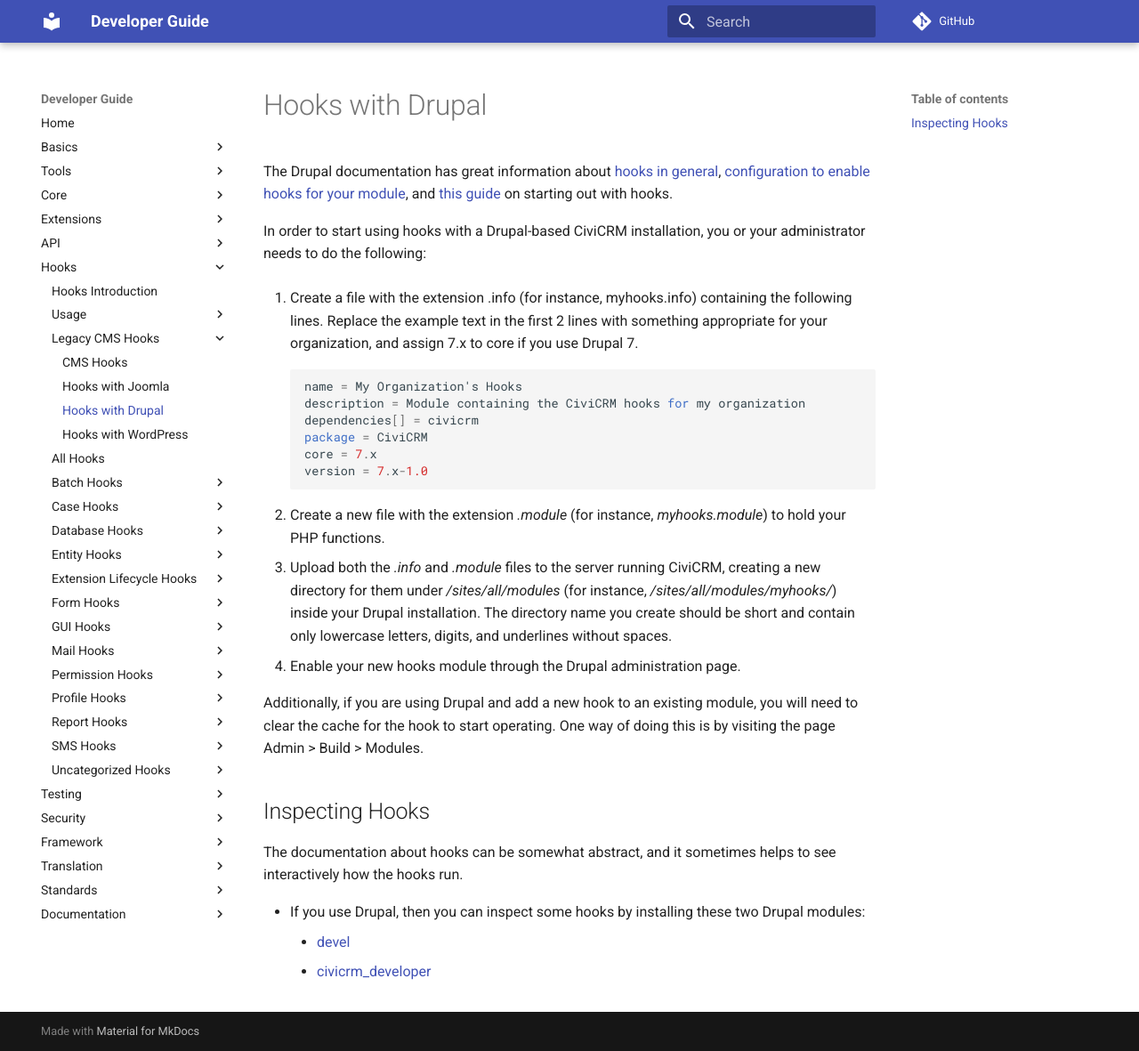
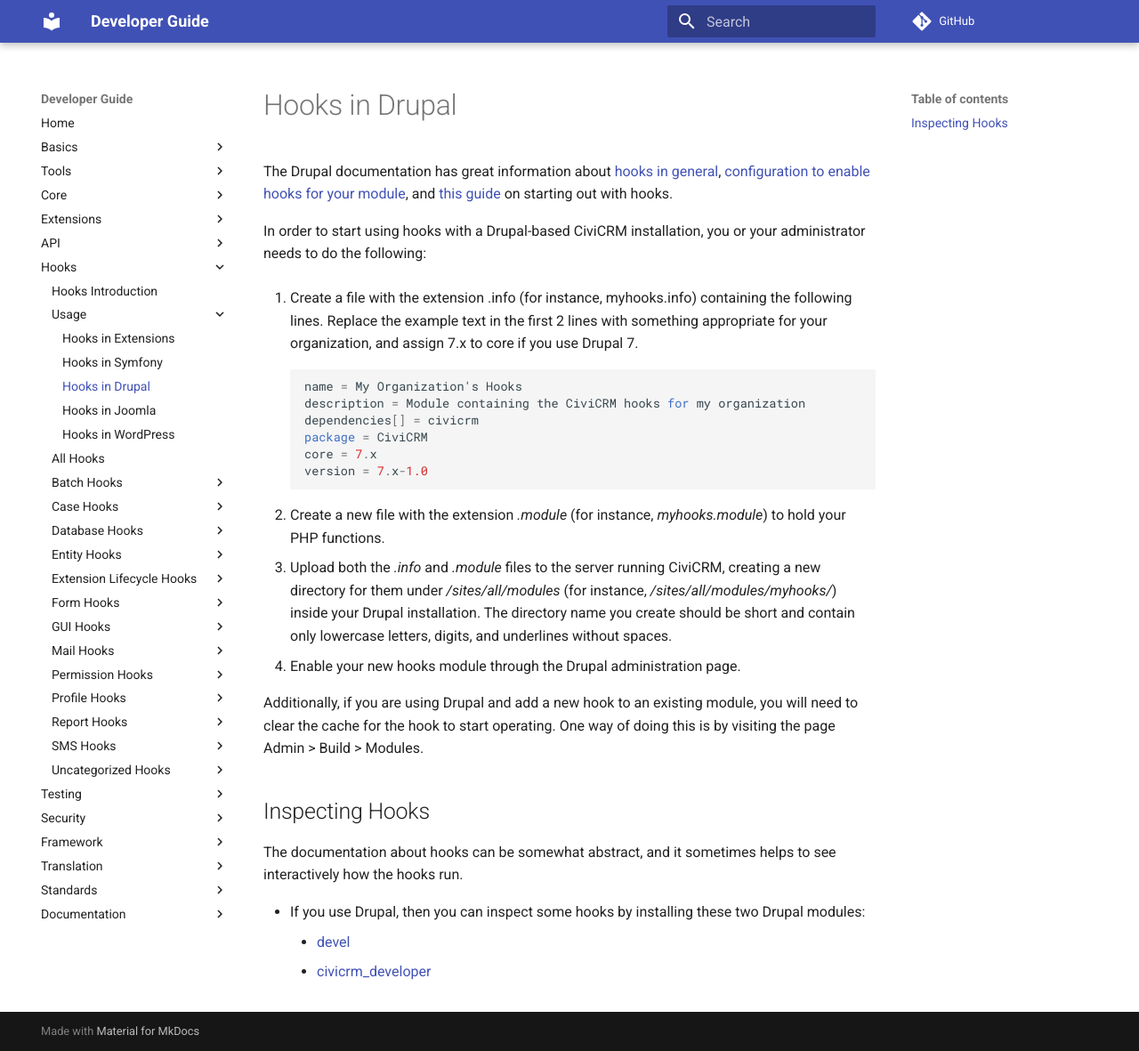
Before and after one commit to civicrm/civicrm-dev-docs, an MkDocs documentation site: the page built from docs/hooks/usage/drupal.md, in a window 1280 px wide and 1181 px high. Shown: the whole window at 89% size. Built offline with MkDocs 1.6.1 and Material for MkDocs 9.7.7, drawn with Linux system fonts in a browser that asks for light colours; comment, search, counter and statistics services are not loaded; old or Windows-style settings are respelled for this version of MkDocs.

Commit message:
Restructure

```diff
--- a/mkdocs.yml
+++ b/mkdocs.yml
@@ -59,13 +59,11 @@
 - Hooks:
   - Hooks Introduction: hooks/index.md
   - Usage:
-    - Traditional Hooks: hooks/traditional.md
-    - Hooks with Symfony: hooks/symfony.md
-  - Legacy CMS Hooks:
-    - CMS Hooks: hooks/cms/cms.md
-    - Hooks with Joomla: hooks/cms/joomla.md
-    - Hooks with Drupal: hooks/cms/drupal.md
-    - Hooks with WordPress: hooks/cms/wordpress.md
+    - Hooks in Extensions: hooks/usage/extension.md
+    - Hooks in Symfony: hooks/usage/symfony.md
+    - Hooks in Drupal: hooks/usage/drupal.md
+    - Hooks in Joomla: hooks/usage/joomla.md
+    - Hooks in WordPress: hooks/usage/wordpress.md
   - All Hooks: hooks/list.md
   - Batch Hooks:
     - hook_civicrm_batchItems: hooks/hook_civicrm_batchItems.md
```
Also changed, not shown: docs/hooks/cms/cms.md (deleted, +0 -5 lines), docs/hooks/index.md (+2 -2 lines), docs/hooks/usage/drupal.md (renamed from docs/hooks/cms/drupal.md), docs/hooks/usage/extension.md (renamed from docs/hooks/traditional.md), docs/hooks/usage/joomla.md (renamed from docs/hooks/cms/joomla.md), docs/hooks/usage/symfony.md (renamed from docs/hooks/symfony.md), docs/hooks/usage/wordpress.md (renamed from docs/hooks/cms/wordpress.md).
